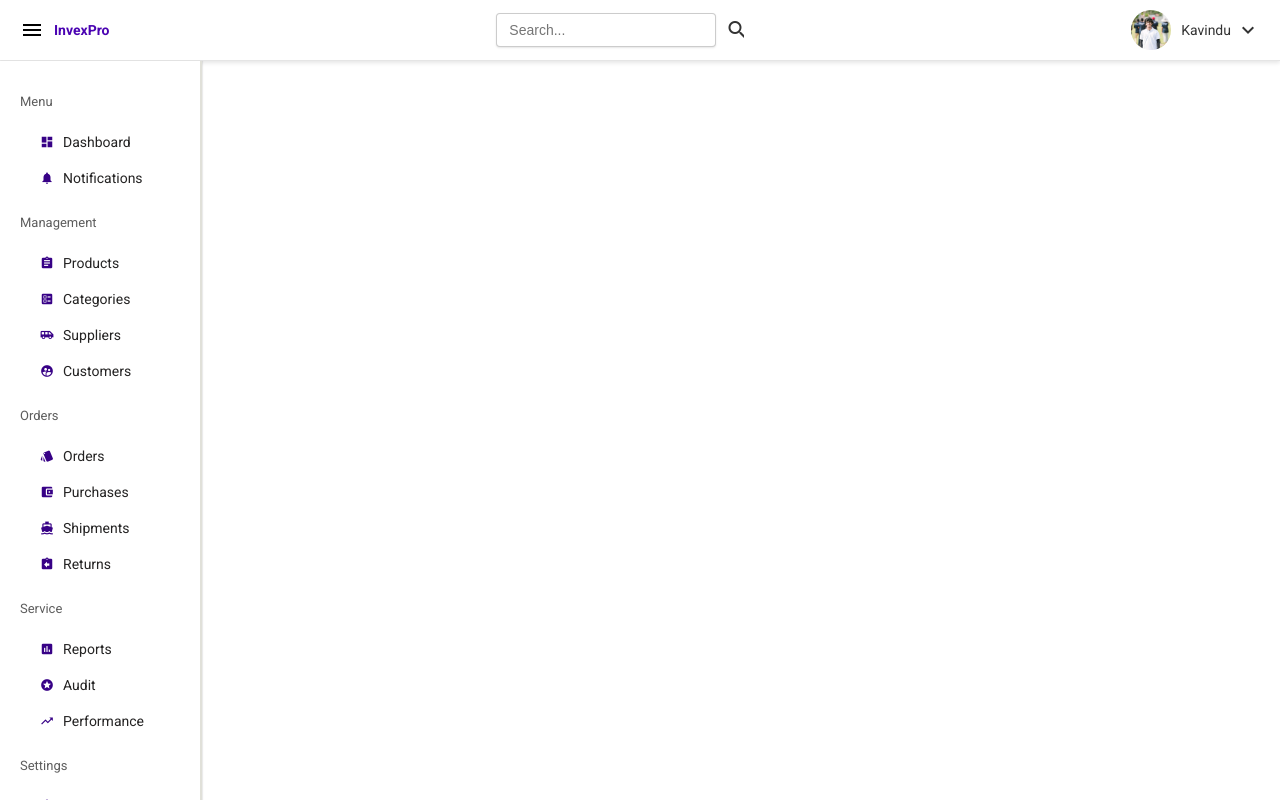
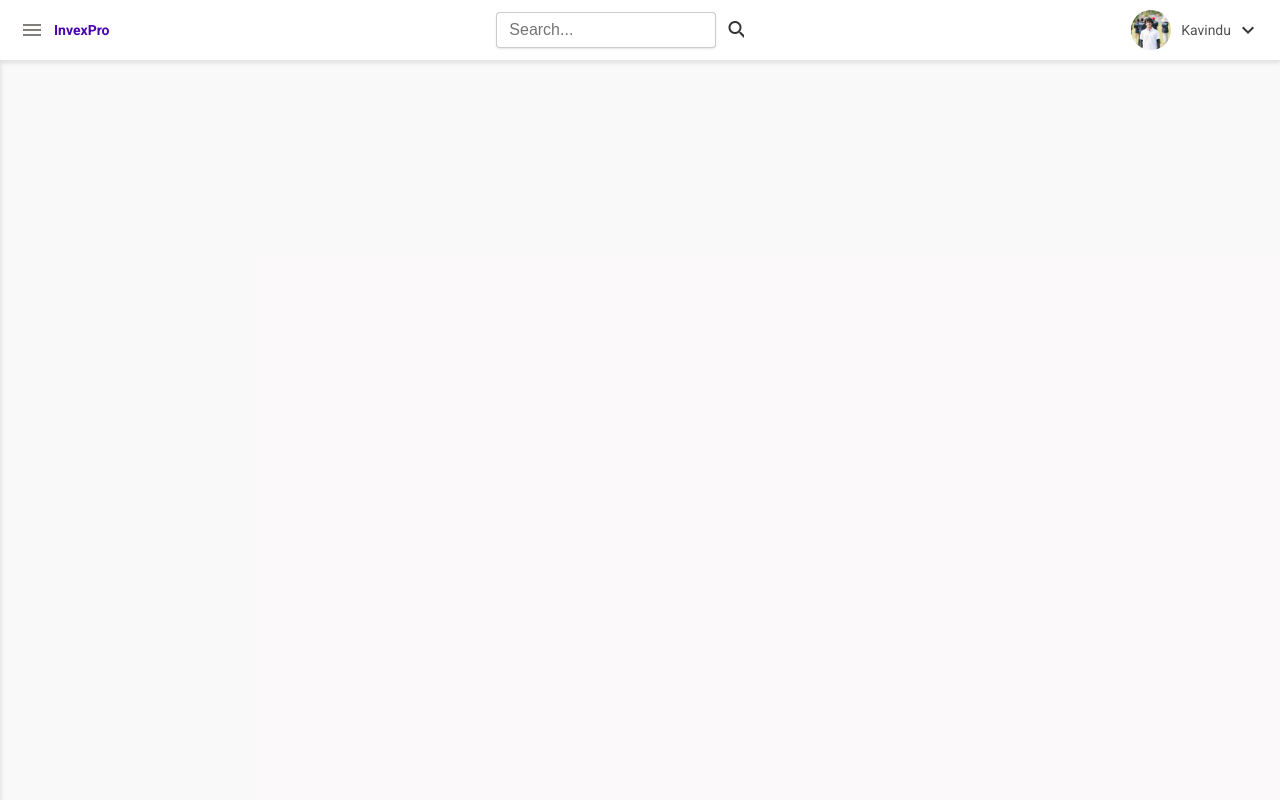
Before and after one commit to kavindunilshan/invex-pro-fo, an Angular app: page / in a window 1280 px wide. Shown: the top 800 px of the page. Built offline with nearby package versions, Linux system fonts and the light colour scheme.

Commit message:
Action center component done.

```diff
--- a/src/app/components/action-center/action-center.component.css
+++ b/src/app/components/action-center/action-center.component.css
@@ -0,0 +1,3 @@
+.action-center {
+  background-color: rgba(250, 248, 248, 0.85);
+}
--- a/src/app/components/action-center/action-center.component.html
+++ b/src/app/components/action-center/action-center.component.html
@@ -1,2 +1,4 @@
-<app-top-bar/>
-<app-side-bar/>
+<div class="action-center">
+  <app-top-bar (toggleSidebar)="toggle($event)"/>
+  <app-side-bar [isExpanded]="isSidebarExpanded"/>
+</div>
--- a/src/app/components/action-center/action-center.component.ts
+++ b/src/app/components/action-center/action-center.component.ts
@@ -6,5 +6,11 @@ import { Component } from '@angular/core';
   styleUrl: './action-center.component.css'
 })
 export class ActionCenterComponent {
+  isSidebarExpanded = false;
+
+  toggle(isExpanded: boolean) {
+    console.log("Calling here", isExpanded);
+    this.isSidebarExpanded = isExpanded;
+  }
 
 }
--- a/src/app/components/action-center/side-bar/side-bar.component.css
+++ b/src/app/components/action-center/side-bar/side-bar.component.css
@@ -3,7 +3,7 @@
   background-color: #ffffff;
   color: #242323;
   border-right: 2px solid rgba(127, 127, 95, 0.24);
-  box-shadow: 1px 0 1px rgba(0, 0, 0, 0.08); /* Add shadow here */
+  box-shadow: 1px 0 4px rgba(0, 0, 0, 0.1);
   transition: transform 0.3s ease-in-out;
   transform: translateX(-100%);
 }
--- a/src/app/components/action-center/side-bar/side-bar.component.ts
+++ b/src/app/components/action-center/side-bar/side-bar.component.ts
@@ -6,6 +6,6 @@ import {Component, Input} from '@angular/core';
   styleUrl: './side-bar.component.css'
 })
 export class SideBarComponent {
-  @Input() isExpanded = true;
+  @Input() isExpanded = false;
 
 }
--- a/src/app/components/action-center/top-bar/top-bar.component.css
+++ b/src/app/components/action-center/top-bar/top-bar.component.css
@@ -9,7 +9,6 @@
   box-shadow: 0 2px 4px rgba(0, 0, 0, 0.1);
 }
 
-/* Logo Section */
 .top-bar-logo {
   display: flex;
   align-items: center;
@@ -18,7 +17,8 @@
 .menu-icon {
   font-size: 24px;
   margin-right: 10px;
-  color: #000;
+  cursor: pointer;
+  color: #827e7e;
 }
 
 .logo-text {
@@ -38,9 +38,10 @@
   width: 100%;
   padding: 8px 12px;
   border: 1px solid rgba(0, 0, 0, 0.2);
+  color: #5d5d5d;
   border-radius: 4px;
   outline: none;
-  font-size: 14px;
+  font-size: 16px;
   margin-right: 10px;
   box-shadow: 0px 1px 2px rgba(0, 0, 0, 0.1);
 }
@@ -72,7 +73,7 @@
 .profile-name {
   font-size: 14px;
   margin-right: 5px;
-  color: #333;
+  color: #525151;
 }
 
 .profile-icon {
--- a/src/app/components/action-center/top-bar/top-bar.component.html
+++ b/src/app/components/action-center/top-bar/top-bar.component.html
@@ -1,6 +1,6 @@
 <div class="top-bar">
   <div class="top-bar-logo">
-    <mat-icon class="menu-icon">menu</mat-icon>
+    <mat-icon class="menu-icon" (click)="toggleSidebarMenu()">menu</mat-icon>
     <span class="logo-text">InvexPro</span>
   </div>
   <div class="top-bar-search">
```
